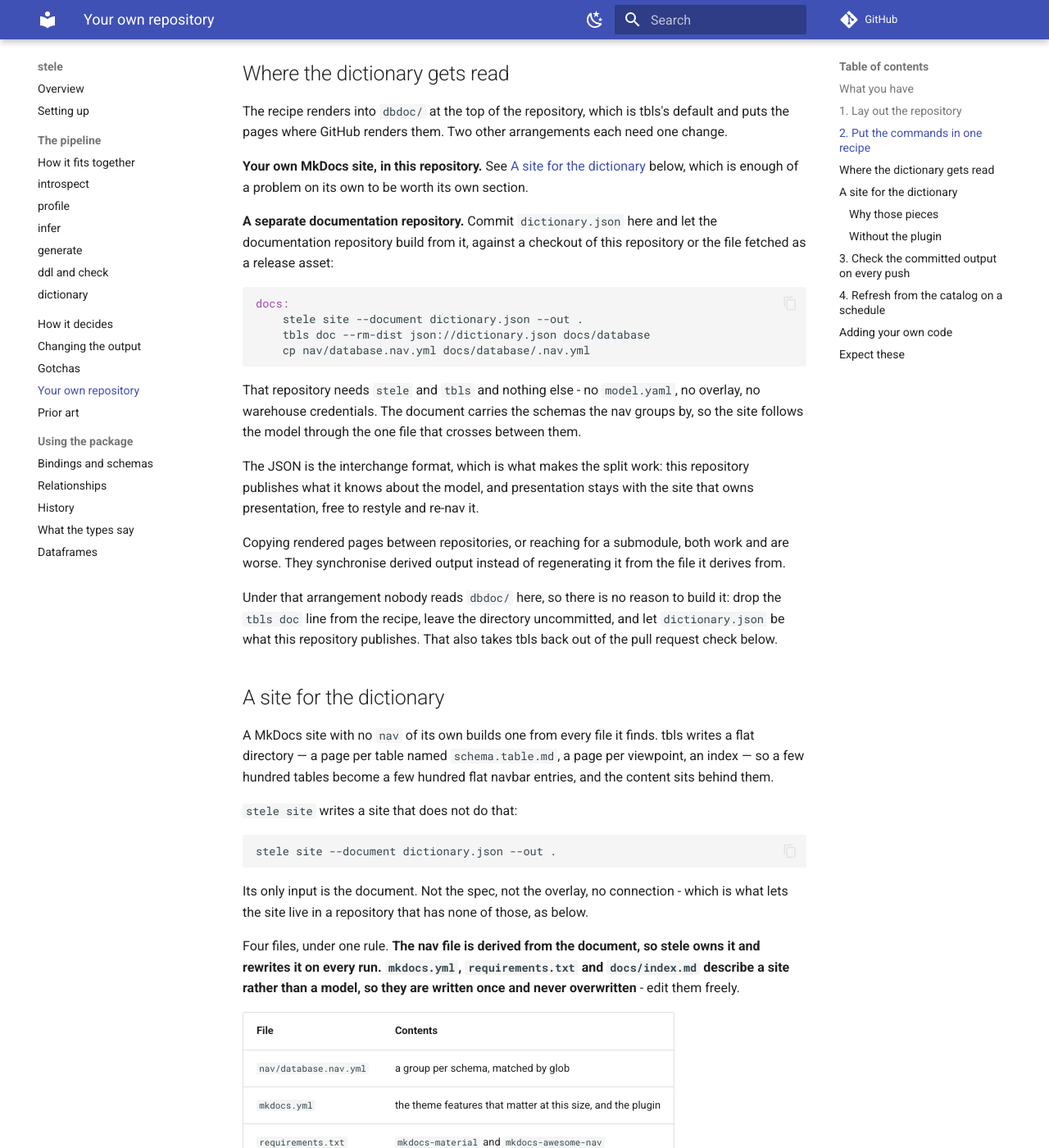
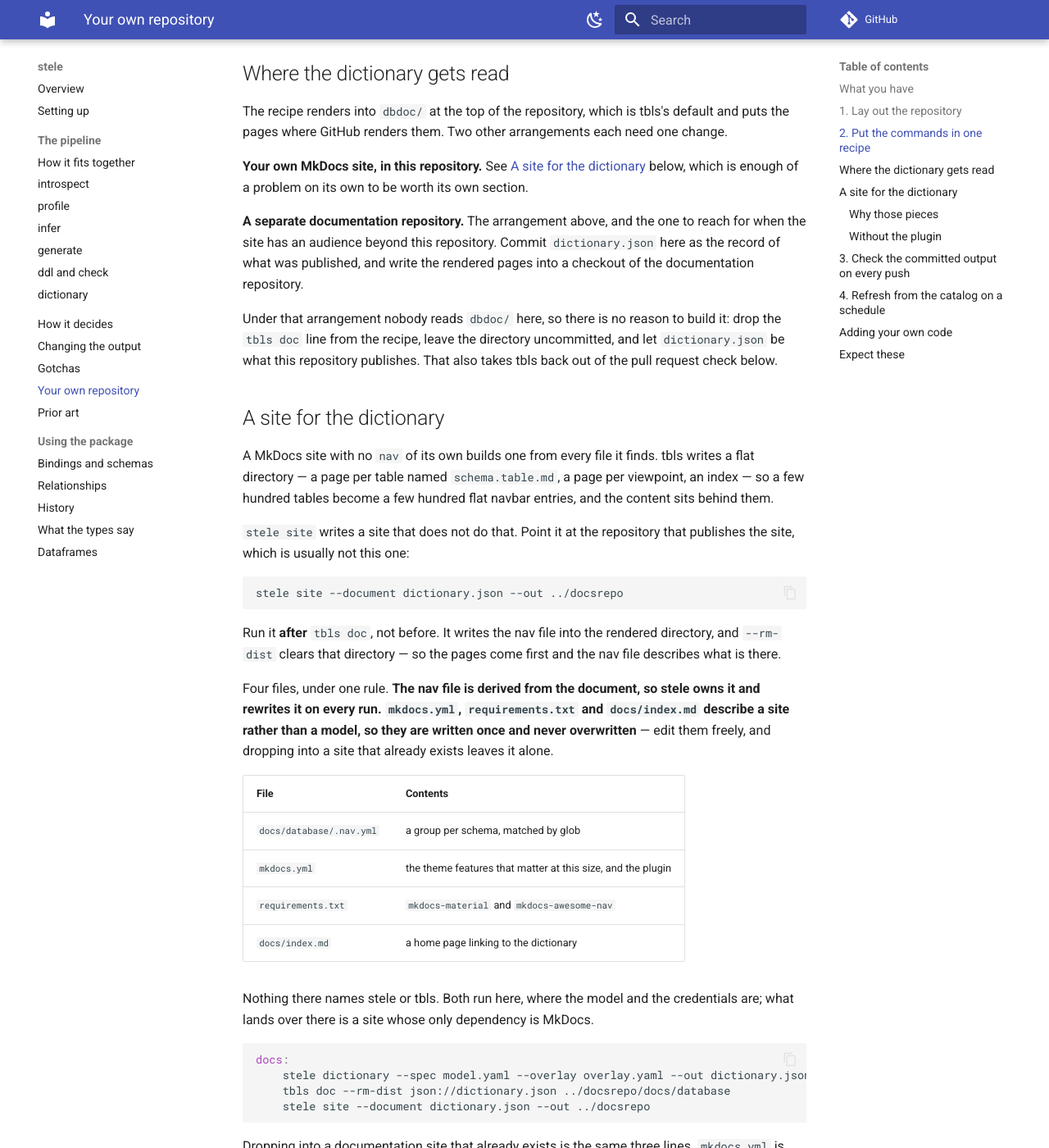
Before and after one commit to dchud/stele, an MkDocs documentation site: the page built from docs/repository.md, in a window 1280 px wide and 1400 px high, scrolled down 2131 px. Shown: the whole window at 82% size. Built offline with MkDocs 1.6.1 and Material for MkDocs 9.7.7, drawn with Linux system fonts in a browser that asks for light colours; comment, search, counter and statistics services are not loaded; some of the changed text lies outside the part shown.

Commit message:
refactor(site): write into the documentation repository, not this one
Two things were backwards.

The nav file was staged outside the rendered directory and copied in,
because `tbls doc --rm-dist` clears that directory. Running `site` after
tbls rather than before it removes the reason: the nav file is written
straight into the rendered directory, and the copy step does not exist.
A run that finds no rendered pages says so, since that is the ordering
mistake the arrangement invites.

And the site was described as something a documentation repository builds
for itself, which would make stele a dependency of a repository that holds
no model, no overlay and no credentials. stele and tbls run where the
model is; `--out` points at the other repository, and what lands there
depends on MkDocs and nothing else. A repository that already has a
mkdocs.yml keeps it, and is told the one nav entry to add.

dictionary.md says what the dictionary documents and what it does not: the
data model, not the package `generate` writes.

````diff
--- a/docs/repository.md
+++ b/docs/repository.md
@@ -115,29 +115,10 @@ each need one change.
 dictionary](#a-site-for-the-dictionary) below, which is enough of a problem on
 its own to be worth its own section.
 
-**A separate documentation repository.** Commit `dictionary.json` here and
-let the documentation repository build from it, against a checkout of this
-repository or the file fetched as a release asset:
-
-```make
-docs:
-	stele site --document dictionary.json --out .
-	tbls doc --rm-dist json://dictionary.json docs/database
-	cp nav/database.nav.yml docs/database/.nav.yml
-```
-
-That repository needs `stele` and `tbls` and nothing else - no `model.yaml`,
-no overlay, no warehouse credentials. The document carries the schemas the
-nav groups by, so the site follows the model through the one file that
-crosses between them.
-
-The JSON is the interchange format, which is what makes the split work: this
-repository publishes what it knows about the model, and presentation stays
-with the site that owns presentation, free to restyle and re-nav it.
-
-Copying rendered pages between repositories, or reaching for a submodule,
-both work and are worse. They synchronise derived output instead of
-regenerating it from the file it derives from.
+**A separate documentation repository.** The arrangement above, and the one
+to reach for when the site has an audience beyond this repository. Commit
+`dictionary.json` here as the record of what was published, and write the
+rendered pages into a checkout of the documentation repository.
 
 Under that arrangement nobody reads `dbdoc/` here, so there is no reason to
 build it: drop the `tbls doc` line from the recipe, leave the directory
@@ -151,41 +132,49 @@ tbls writes a flat directory — a page per table named `schema.table.md`, a
 page per viewpoint, an index — so a few hundred tables become a few hundred
 flat navbar entries, and the content sits behind them.
 
-`stele site` writes a site that does not do that:
+`stele site` writes a site that does not do that. Point it at the repository
+that publishes the site, which is usually not this one:
 
 ```bash
-stele site --document dictionary.json --out .
+stele site --document dictionary.json --out ../docsrepo
 ```
 
-Its only input is the document. Not the spec, not the overlay, no connection
-- which is what lets the site live in a repository that has none of those,
-as below.
+Run it **after** `tbls doc`, not before. It writes the nav file into the
+rendered directory, and `--rm-dist` clears that directory — so the pages come
+first and the nav file describes what is there.
 
 Four files, under one rule. **The nav file is derived from the document, so
 stele owns it and rewrites it on every run. `mkdocs.yml`, `requirements.txt`
 and `docs/index.md` describe a site rather than a model, so they are written
-once and never overwritten** - edit them freely.
+once and never overwritten** — edit them freely, and dropping into a site that
+already exists leaves it alone.
 
 | File | Contents |
 |---|---|
-| `nav/database.nav.yml` | a group per schema, matched by glob |
+| `docs/database/.nav.yml` | a group per schema, matched by glob |
 | `mkdocs.yml` | the theme features that matter at this size, and the plugin |
 | `requirements.txt` | `mkdocs-material` and `mkdocs-awesome-nav` |
 | `docs/index.md` | a home page linking to the dictionary |
 
-The recipe gains two lines:
+Nothing there names stele or tbls. Both run here, where the model and the
+credentials are; what lands over there is a site whose only dependency is
+MkDocs.
 
 ```make
 docs:
 	stele dictionary --spec model.yaml --overlay overlay.yaml --out dictionary.json
-	stele site --document dictionary.json --out .
-	tbls doc --rm-dist json://dictionary.json docs/database
-	cp nav/database.nav.yml docs/database/.nav.yml
+	tbls doc --rm-dist json://dictionary.json ../docsrepo/docs/database
+	stele site --document dictionary.json --out ../docsrepo
 ```
 
-That `cp` is not optional. `tbls doc --rm-dist` clears its output directory,
-which takes `.nav.yml` with it, so the file stele writes lives outside and is
-copied back after each render.
+Dropping into a documentation site that already exists is the same three
+lines. `mkdocs.yml` is kept as it is, so its nav needs one entry adding by
+hand for the dictionary to appear:
+
+```yaml
+nav:
+  - Data dictionary: database
+```
 
 ### Why those pieces
 
````
Also changed, not shown: CHANGELOG.md (+2 -2 lines), docs/pipeline/dictionary.md (+18 -7 lines), 3 other files.
